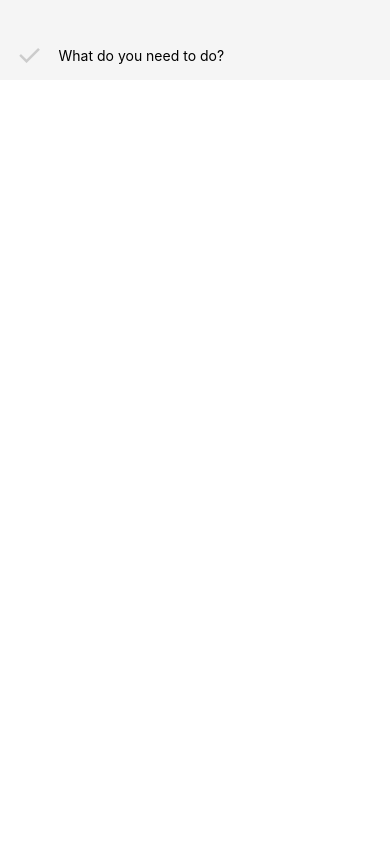
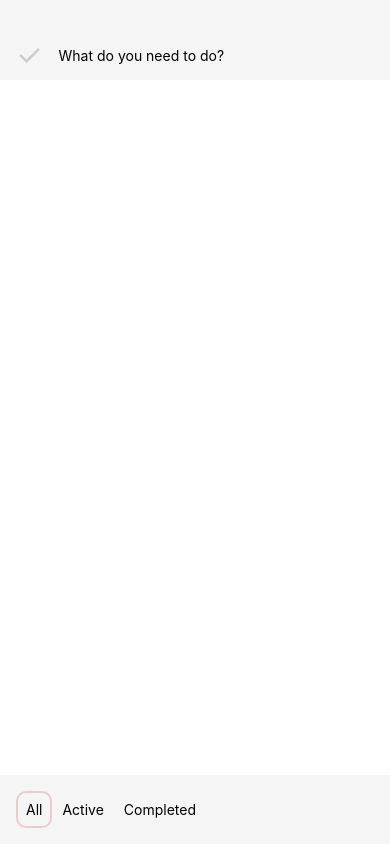
Before and after one commit to andrwsalcdo/react-native-todo, a React Native app: screen / in a window 390 px wide. Built offline with nearby package versions, Linux system fonts and the light colour scheme.

Commit message:
Add: filter list of <TodoItem> with <Footer> Buttons

```diff
--- a/App.js
+++ b/App.js
@@ -3,6 +3,8 @@ import { StyleSheet, Text, View, Keyboard, FlatList } from "react-native";
 import Header from "./components/Header";
 import Footer from "./components/Footer";
 import TodoItem from "./components/TodoItem";
+import filterItems from './utils/helper';
+
 
 class App extends React.Component {
 	constructor(props) {
@@ -10,7 +12,9 @@ class App extends React.Component {
 		this.state = {
 			value: "",
 			items: [],
-			allComplete: false
+			allComplete: false,
+			filter: "ALL",
+			visibleItems: []
 		};
 	}
 
@@ -27,7 +31,17 @@ class App extends React.Component {
 		];
 		this.setState({
 			items: newItems,
-			value: ""
+			value: "",
+			visibleItems: filterItems(this.state.filter, newItems)
+		});
+	};
+
+	handleFilter = filter => {
+		const visibleItems = filterItems(filter, this.state.items);
+		this.setState({
+			items: this.state.items,
+			filter,
+			visibleItems
 		});
 	};
 
@@ -39,16 +53,18 @@ class App extends React.Component {
 		}));
 		this.setState({
 			items: newItems,
-			allComplete: complete
+			allComplete: complete,
+			visibleItems: filterItems(this.state.filter, newItems)
 		});
 	};
 
-	handleDeleteItem = (key) => {
-		const newItems = this.state.items.filter(item => item.key !== key)
+	handleDeleteItem = key => {
+		const newItems = this.state.items.filter(item => item.key !== key);
 		this.setState({
-			items: newItems
-		})
-	}
+			items: newItems,
+			visibleItems: filterItems(this.state.filter, newItems)
+		});
+	};
 
 	handleToggleComplete = (key, complete) => {
 		const newItems = this.state.items.map(item => {
@@ -56,25 +72,28 @@ class App extends React.Component {
 			return {
 				...item,
 				complete
-			}
-		})
+			};
+		});
 		this.setState({
-			items: newItems
-		})
-	}
+			items: newItems,
+			visibleItems: filterItems(this.state.filter, newItems)
+		});
+	};
 
 	// key for each todo item
 	_keyExtractor = item => item.key;
 	// render the todo item component
-	renderTodoItem = ({ item }) =>
-		<TodoItem text={item.text}
-				complete={item.complete}
-				onComplete={(complete) => this.handleToggleComplete(item.key,complete)}
-				onDelete={() => this.handleDeleteItem(item.key)}
-		/>;
+	renderTodoItem = ({ item }) => (
+		<TodoItem
+			text={item.text}
+			complete={item.complete}
+			onComplete={complete => this.handleToggleComplete(item.key, complete)}
+			onDelete={() => this.handleDeleteItem(item.key)}
+		/>
+	);
 
 	todoItemSeparator = () => {
-    	return ( <View style={styles.todoItemSeparator} />);
+		return <View style={styles.todoItemSeparator} />;
 	};
 
 	render() {
@@ -89,15 +108,15 @@ class App extends React.Component {
 				<View style={styles.content}>
 					<FlatList
 						style={styles.list}
-						data={this.state.items}
+						data={this.state.visibleItems}
 						renderItem={this.renderTodoItem}
 						keyExtractor={this._keyExtractor}
 						// keyboard disappears when user scrolls the list
-            			onScroll={() => Keyboard.dismiss()}
+						onScroll={() => Keyboard.dismiss()}
 						ItemSeparatorComponent={this.todoItemSeparator}
 					/>
 				</View>
-				<Footer />
+				<Footer onFilter={this.handleFilter} filter={this.state.filter} />
 			</View>
 		);
 	}
@@ -117,7 +136,7 @@ const styles = StyleSheet.create({
 	},
 	todoItemSeparator: {
 		height: 1,
-		backgroundColor: "#CED0CE",
+		backgroundColor: "#CED0CE"
 	}
 });
 
--- a/components/Footer.js
+++ b/components/Footer.js
@@ -1,12 +1,55 @@
 import React, { Component } from "react";
-import { View, Text, StyleSheet } from "react-native";
+import { View, Text, StyleSheet, TouchableOpacity } from "react-native";
 
 class Footer extends Component {
-  render() {
-    return (
-      <View />
-    );
-  }
+	render() {
+		const { filter } = this.props;
+		return (
+			<View style={styles.container}>
+				<View style={styles.filters}>
+          <TouchableOpacity
+              style={[styles.filter, filter === "ALL" && styles.selected]}
+              onPress={() => this.props.onFilter("ALL")}
+          >
+            <Text>All</Text>
+					</TouchableOpacity>
+          <TouchableOpacity
+              style={[styles.filter, filter === "ACTIVE" && styles.selected]}
+              onPress={() => this.props.onFilter("ACTIVE")}
+          >
+            <Text>Active</Text>
+					</TouchableOpacity>
+					<TouchableOpacity
+						style={[styles.filter, filter === "COMPLETED" && styles.selected]}
+						onPress={() => this.props.onFilter("COMPLETED")}
+					>
+						<Text>Completed</Text>
+					</TouchableOpacity>
+				</View>
+			</View>
+		);
+	}
 }
 
+const styles = StyleSheet.create({
+	container: {
+		padding: 16,
+		flexDirection: "row",
+		alignItems: "center",
+		justifyContent: "space-between"
+	},
+	filters: {
+		flexDirection: "row"
+	},
+	filter: {
+		padding: 8,
+		borderRadius: 10,
+		borderWidth: 2,
+		borderColor: "transparent"
+	},
+	selected: {
+		borderColor: "rgba(175, 47, 47, .2)"
+	}
+});
+
 export default Footer;
--- /dev/null
+++ b/utils/helper.js
@@ -0,0 +1,9 @@
+const filterItems = (filter, items) => {
+	return items.filter(item => {
+		if (filter === "ALL") return true;
+		if (filter === "COMPLETED") return item.complete;
+		if (filter === "ACTIVE") return !item.complete;
+	});
+};
+
+export default filterItems;
```
